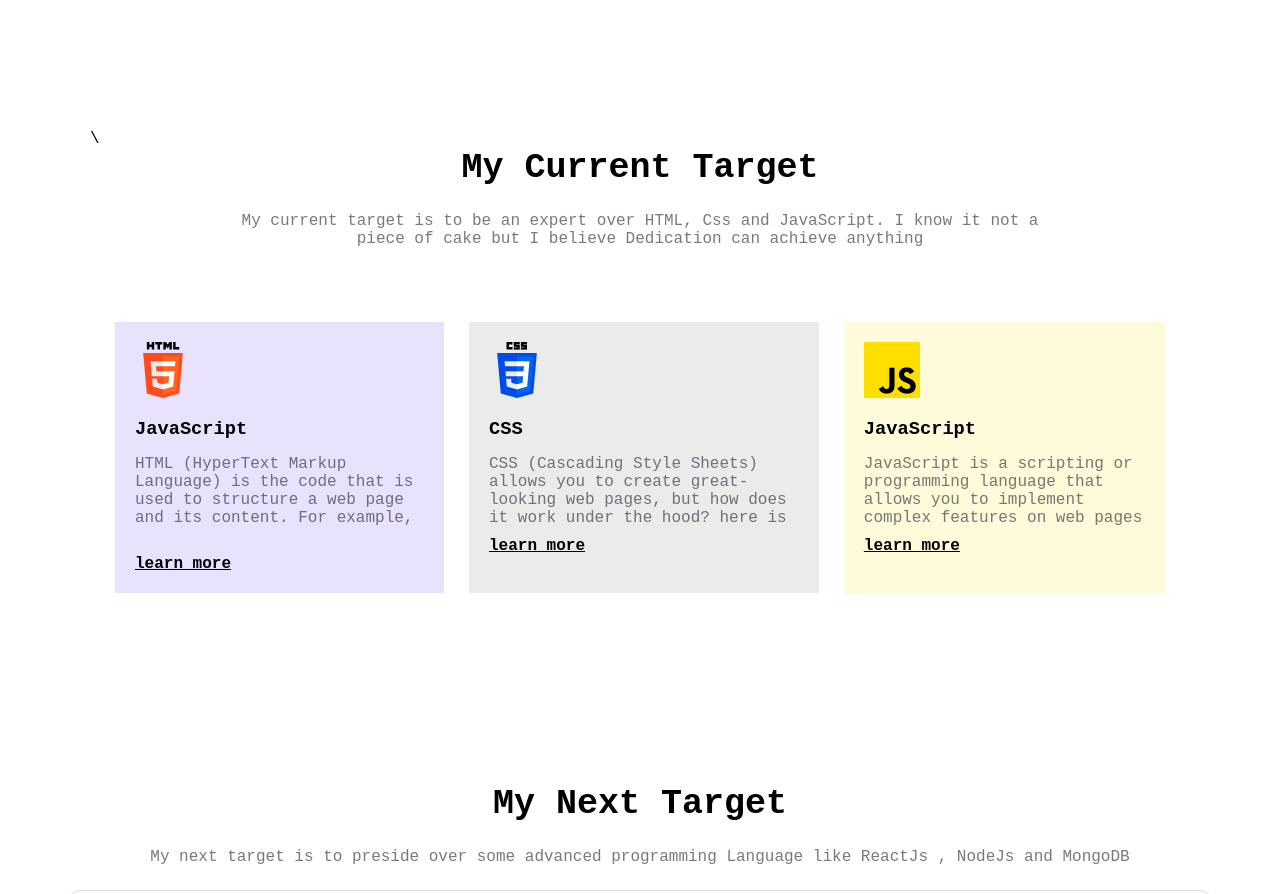
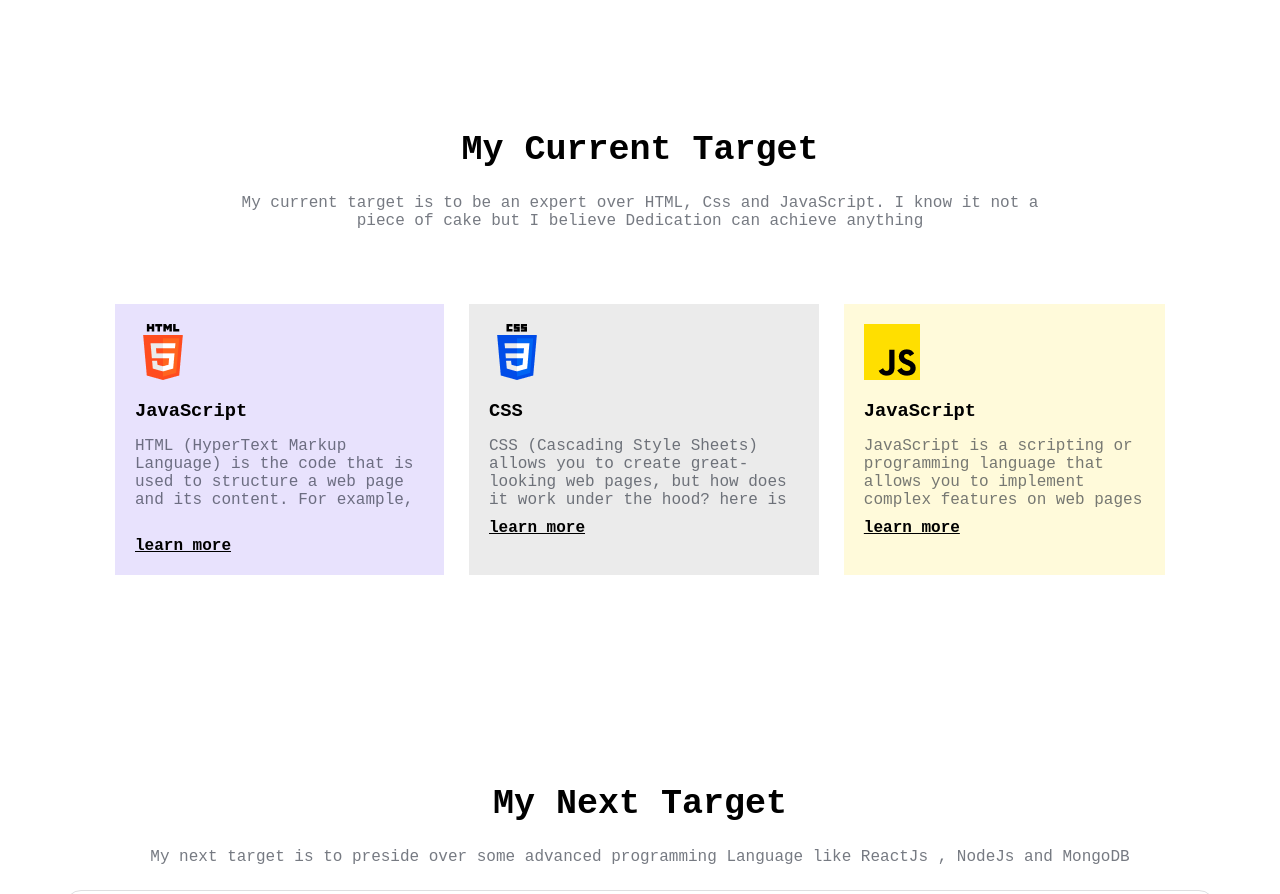
Before and after one commit to Alamin-Biswas/assignment-1, a plain HTML site: page index.html in a window 1280 px wide. Shown: the part 2820-3714 px from the top of the page. Drawn offline with Linux system fonts and the light colour scheme; a web font is replaced by a local one.

Commit message:
unwanted sign correction

```diff
--- a/index.html
+++ b/index.html
@@ -115,7 +115,7 @@
 
 
 
-        <article class="target-article">\
+        <article class="target-article">
 
                 <section>
                     <h1 class="query-head">My Current Target</h1>
```
